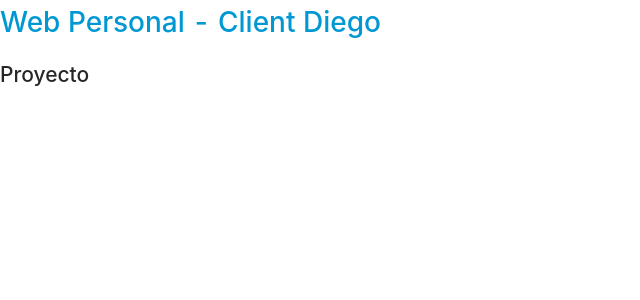
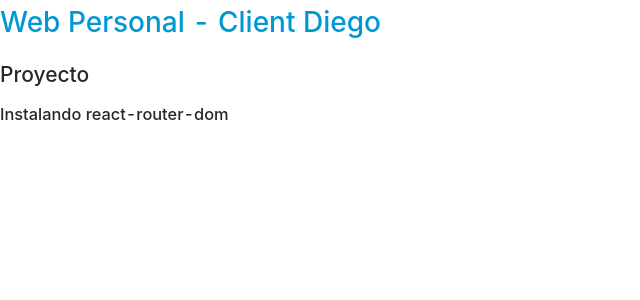
Before and after one commit to DiBarrera/blog-frontend, a React (Create React App) app: page / in a window 1280 px wide. Shown: the top 300 px of the page, without its empty margins (0-640 px from the left). Built offline with nearby package versions, Linux system fonts and the light colour scheme.

Commit message:
Instalando react-router-dom

```diff
--- a/src/App.js
+++ b/src/App.js
@@ -8,6 +8,7 @@ function App() {
     <div className="app">
       <h1> Web Personal - Client <span>Diego</span></h1>
       <h2>Proyecto</h2>
+      <h3>Instalando react-router-dom</h3>
     </div>
   )
 }
```
